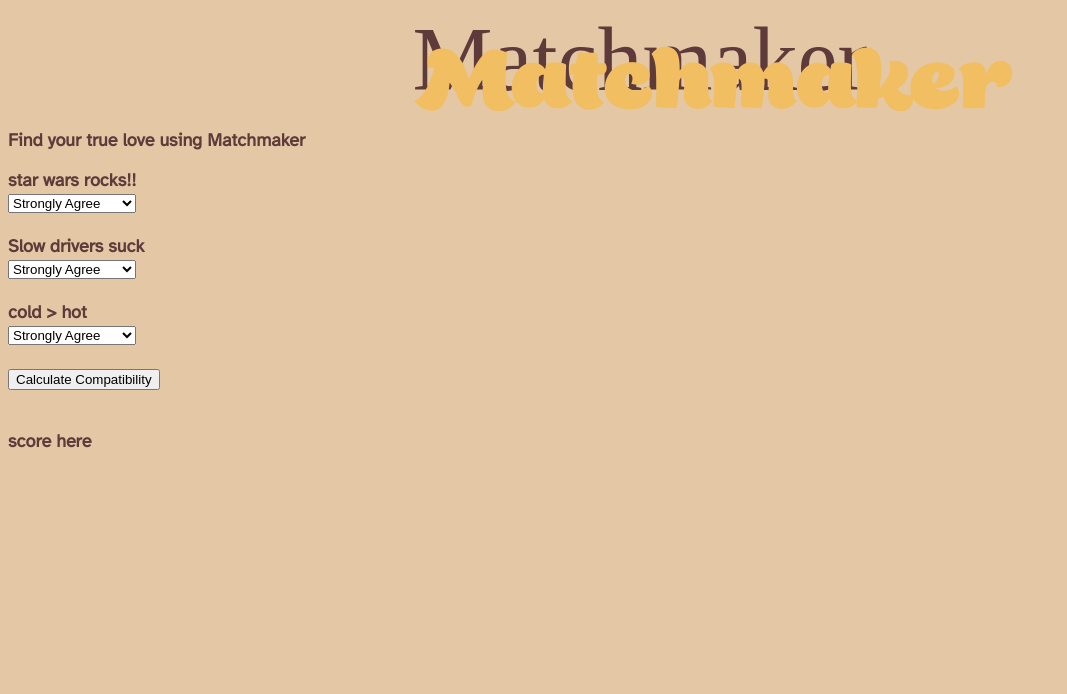
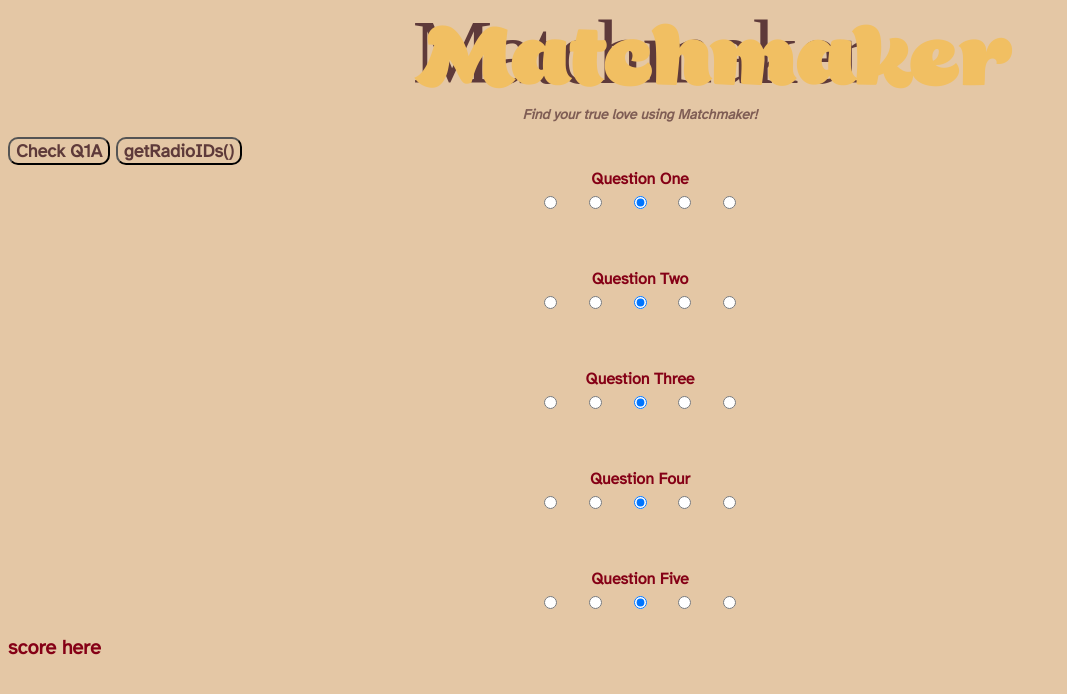
Before and after one commit to mszost/Matchmaker-ms, a plain HTML site: page static/index.html in a window 1280 px wide. Shown: the whole page, without its empty margins (0-1067 px from the left). Drawn offline with Linux system fonts and the light colour scheme; a web font is replaced by a local one.

Commit message:
edit appearance and add functional getRadioIDs function for userAnswerIDs

```diff
--- a/static/index.html
+++ b/static/index.html
@@ -11,12 +11,14 @@
 <body>
 
     <div class="banner"><span data-title="Matchmaker">Matchmaker</span></div>
+    <p id="subtitle">Find your true love using Matchmaker!</p>
 
-    <p>Find your true love using Matchmaker</p>
+    <!--oldmethod
 
     <label>
         star wars rocks!!
     </label>
+
     <br>
 
     <select id="q1">
@@ -32,6 +34,7 @@
     <label>
         Slow drivers suck
     </label>
+
     <br>
 
     <select id="q2">
@@ -47,6 +50,7 @@
     <label>
         cold > hot
     </label>
+
     <br>
 
     <select id="q3">
@@ -58,20 +62,71 @@
     </select>
 
     <br><br>
+    <hr>
+    <br>
+-->
 
-    <button onclick="calculateCompatbility()">
-        Calculate Compatibility
-    </button>
+<button onclick="checkQ1a()">Check Q1A</button>
+<button onclick="getRadioIDs()">getRadioIDs()</button>
 
-    <br><br>
+    <div class="questions">
 
-    <p id="score">
-        score here
-    </p>
+        <label>Question One</label>
+        <div>
+            <input type="radio" name="q1" id="q1a" value="1">
+            <input type="radio" name="q1" id="q1b" value="2">
+            <input type="radio" name="q1" id="q1c" value="3" checked>
+            <input type="radio" name="q1" id="q1d" value="4">
+            <input type="radio" name="q1" id="q1e" value="5">
+        </div>
 
-    <br><br>
+        <br><br>
+
+        <label>Question Two</label>
+        <div>
+            <input type="radio" name="q2" id="q2a" value="1">
+            <input type="radio" name="q2" id="q2b" value="2">
+            <input type="radio" name="q2" id="q2c" value="3" checked>
+            <input type="radio" name="q2" id="q2d" value="4">
+            <input type="radio" name="q2" id="q2e" value="5">
+        </div>
+
+        <br><br>
+
+        <label>Question Three</label>
+        <div>
+            <input type="radio" name="q3" id="q3a" value="1">
+            <input type="radio" name="q3" id="q3b" value="2">
+            <input type="radio" name="q3" id="q3c" value="3" checked>
+            <input type="radio" name="q3" id="q3d" value="4">
+            <input type="radio" name="q3" id="q3e" value="5">
+        </div>
+
+        <br><br>
+
+        <label>Question Four</label>
+        <div>
+            <input type="radio" name="q4" id="q4a" value="1">
+            <input type="radio" name="q4" id="q4b" value="2">
+            <input type="radio" name="q4" id="q4c" value="3" checked>
+            <input type="radio" name="q4" id="q4d" value="4">
+            <input type="radio" name="q4" id="q4e" value="5">
+        </div>
+
+        <br><br>
+
+        <label>Question Five</label>
+        <div>
+            <input type="radio" name="q5" id="q5a" value="1">
+            <input type="radio" name="q5" id="q5b" value="2">
+            <input type="radio" name="q5" id="q5c" value="3" checked>
+            <input type="radio" name="q5" id="q5d" value="4">
+            <input type="radio" name="q5" id="q5e" value="5">
+        </div>
+    </div>
+
+    <p id="score">score here</p>
 
 <script src="main.js"></script>
 </body>
-
 </html>
--- a/static/main.js
+++ b/static/main.js
@@ -1,10 +1,8 @@
-function calculateCompatbility() {
+/*function calculateCompatbility() {
     const preferedAnswers = [3, 4, 1];
     console.log('calculating love');
     var userAnswers = [];
     userAnswers.push(document.getElementById("q1").selectedOptions[0].value);
-    userAnswers.push(document.getElementById("q2").selectedOptions[0].value);
-    userAnswers.push(document.getElementById("q3").selectedOptions[0].value);
 
     console.log(userAnswers);
 
@@ -18,4 +16,62 @@ function calculateCompatbility() {
 
     console.log(totalCompatibilty);
     document.getElementById("score").innerHTML = "Your compatibility is: " + totalCompatibilty;
+    }*/
+var userAnswerIDs = [];
+
+function checkQ1a() {
+    if (document.getElementById('q1a').checked) {
+        console.log('1 q1a IS checked :)');
+    } else {
+        console.log('0 q1a NOT checked :(');
     }
+}
+
+function getRadioIDs(q) {
+    const questions = ['q1', 'q2', 'q3', 'q4', 'q5']
+
+    //iterates q1-5, empties the if there is anything in it already
+    userAnswerIDs.length = 0;
+    for (var i = 0; i < questions.length; i++)
+    {
+        // iterates a-e for each question
+        for (var n = 0; n < document.getElementsByName(questions[i]).length; n++)
+        {
+            // checks which radio is selected
+            if (document.getElementsByName(questions[i])[n].checked)
+            {
+                // adds selected radio id to userAnswerIDs
+                userAnswerIDs.push(document.getElementsByName(questions[i])[n].id)
+            }
+        }
+    }
+
+    console.log('userAnswerIDs', userAnswerIDs);
+    return userAnswerIDs;
+
+    /* Determines which radio button is selected and adds it to userAnswerIDs
+    userAnswerIDs.pop(0)
+        for (var i = 0; i < document.getElementsByName('q1').length; i++) {
+            if (document.getElementsByName('q1')[i].checked) {
+                userAnswerIDs.push(document.getElementsByName('q1')[i].id)
+                console.log('ARRAY:', userAnswerIDs)
+            }
+        }
+    }
+    */
+}
+
+function calculateCompatibility() {
+    const DESIRED_VALUES = [1, 1, 1, 1, 1];
+
+
+}
+
+/*
+for (var i = 0; i < document.getElementsByName('q1').length; i++) {
+    if (document.getElementsByName('q1')[i].checked) {
+        userAnswerIDs.push(document.getElementsByName('q1')[i].id)
+
+        console.log('ARRAY:', userAnswerIDs);
+    }
+} */
--- a/static/style.css
+++ b/static/style.css
@@ -16,30 +16,95 @@
 .banner {
     text-align: center;
     font-weight: normal;
+    line-height: 100%;
+    padding-top: 35px;
 }
 
 .banner span {
     font-family: 'Bigfat Xtrude';
     font-size: 90px;
-    color: rgb(94, 58, 58);
+    color: #5e3a3a;
     position: relative;
 }
 
 .banner span::before {
     font-family: 'Bigfat Script';
-    color: rgb(241, 191, 98);
+    color: #f1bf62;
     position: absolute;
     content: attr(data-title);
 }
 
 #subtitle {
     font-style: italic;
+    font-size: 14px;
+    color: #5e3a3a;
+    opacity: 75%;
+    text-align: center;
+    padding-top: 5px;
+}
+
+#quest {
+    text-align: center;
 }
 
 body {
-    background-color: rgb(228, 199, 165);
+    background-color: #e4c7a5;
+    font-family: 'Atkinson';
+    font-size: 20px;
+    font-weight:bold;
+    color: #850016;
+}
+
+button {
+    background-color: #e4c7a5;
     font-family: 'Atkinson';
     font-size: 18px;
     font-weight: bold;
     color: rgb(94, 58, 58);
+    border-radius: 10px;
 }
+
+button:hover {
+    transition: 300ms;
+    background-color: hsl(32, 54%, 71%);
+}
+
+.questions {
+    text-align: center;
+    white-space: nowrap;
+}
+
+input {
+    margin-right: 13px; /* sets radio distance from each other */
+    margin-left: 13px;
+}
+
+label {
+    font-size: 16px;
+}
+
+/*
+
+input {
+    -webkit-appearance: none;
+    -moz-appearance: none;
+    appearance: none;
+    border-radius: 50%;
+    width: 25px;
+    height: 25px;
+    box-shadow: 0px 0px 5px #c6aab1;
+    border: 0.2vw solid #f1bf62;
+    background-color: #5e3a3a;
+    transition: 0.2s all linear;
+    margin-right: 100px;
+    position: relative;
+    top: 4px;
+    transition: all 0.2s ease-in-out;
+    cursor: pointer;
+}
+
+input:checked {
+    border: 0.45vw solid #5e3a3a;
+    background-color: #f1bf62;
+}
+*/
```
Also changed, not shown: 1 other file.
